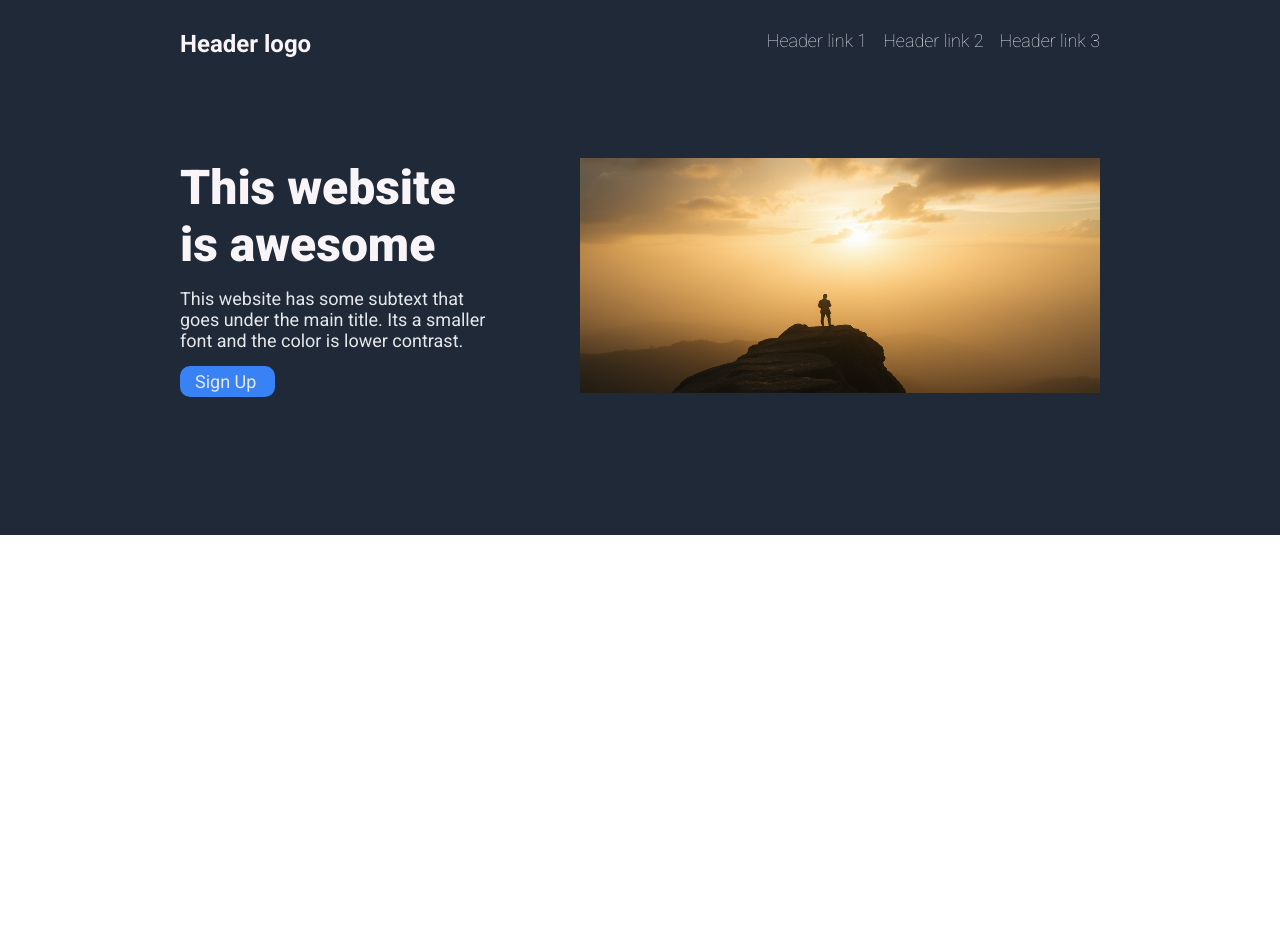
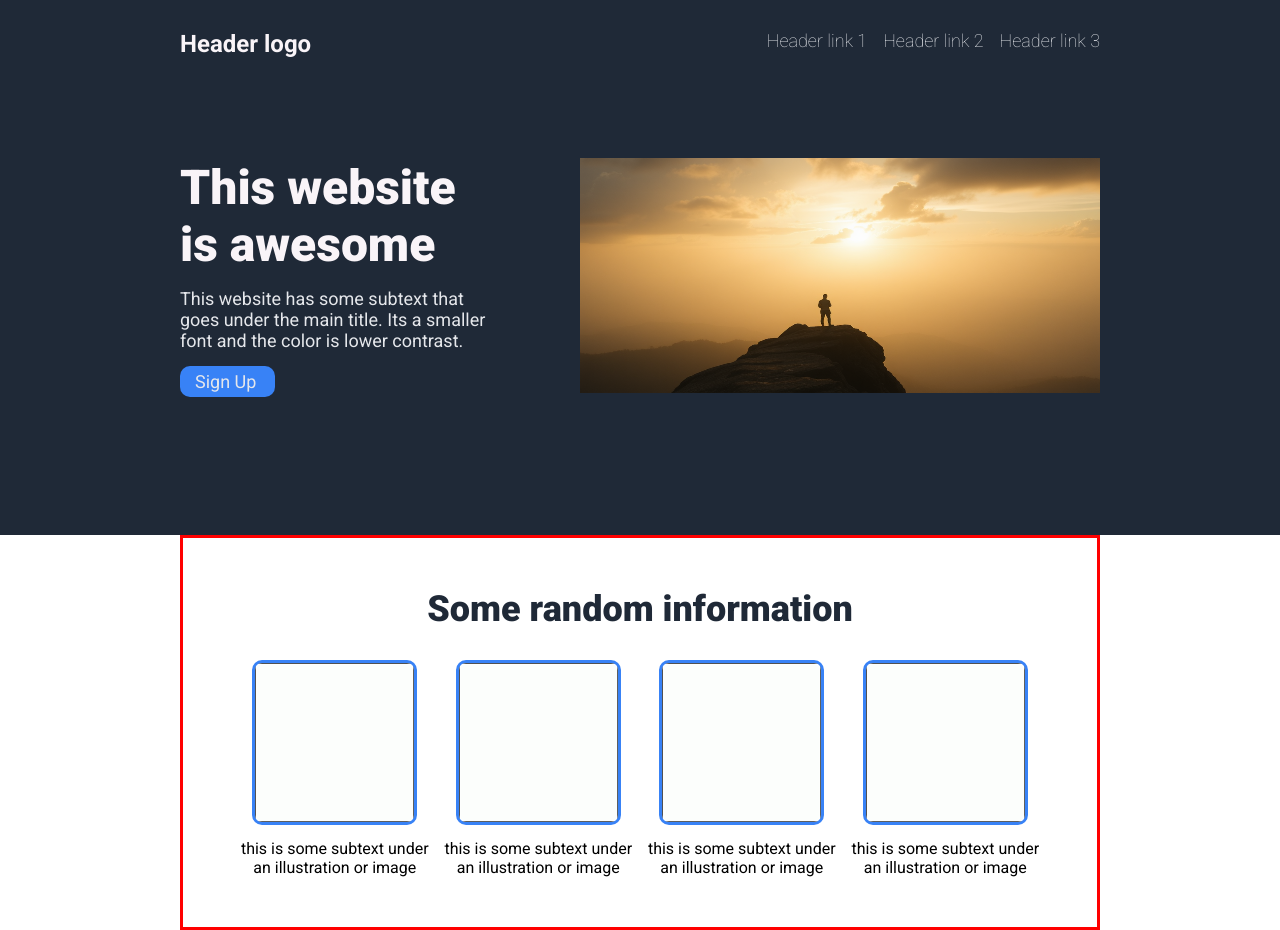
Before and after one commit to bratugues/landing-page, a plain HTML site: page index.html in a window 1280 px wide. Before the commit the page ends 800 px from the top, so only its background shows below. Drawn offline with Linux system fonts and the light colour scheme.

Commit message:
Finish random information section

```diff
--- a/css/styles2.css
+++ b/css/styles2.css
@@ -88,3 +88,44 @@ font-weight: bold;
     border-radius: 10px;
     max-width: 95px;
 }
+
+li img{
+    border: 3px solid #3882F6;
+    border-radius: 10px;
+    height: 165px;
+    width: 165px;
+}
+
+ul {
+    list-style: none;
+}
+
+.randominfo{
+    display: flex;
+    flex-direction: column;
+    justify-content: center;
+    align-items: center;
+    gap:30px;
+    padding: 50px;
+    border: 3px solid red;
+}
+
+.infotxt h2{
+    font-size: 36px;
+    font-weight: 900;
+    color: #1f2937;
+}
+.list{
+    display:flex;
+}
+
+.listitem{
+    display:flex;
+    flex-direction: column;
+    align-items: center;
+    gap:10px;
+}
+
+.listitem p{
+    text-align: center;
+}
--- a/index.html
+++ b/index.html
@@ -44,6 +44,39 @@
                 </div>
             </div>
         </header>
+
+        <main>
+            <div class="main-container">
+                <div class="randominfo">
+                    <div class="infotxt">
+                        <h2>Some random information</h2>
+                    </div>
+
+                    <div class="infolist">
+                        <ul>
+                            <div class="list">
+                                <div class="listitem">
+                                    <li><img src="./images/whitesquare.png" alt=""></li>
+                                    <p>this is some subtext under an illustration or image</p>
+                                </div>
+                                <div class="listitem">
+                                    <li><img src="./images/whitesquare.png" alt=""></li>
+                                    <p>this is some subtext under an illustration or image</p>
+                                </div>
+                                <div class="listitem">
+                                    <li><img src="./images/whitesquare.png" alt=""></li>
+                                    <p>this is some subtext under an illustration or image</p>
+                                </div>
+                                <div class="listitem">
+                                    <li><img src="./images/whitesquare.png" alt=""></li>
+                                    <p>this is some subtext under an illustration or image</p>
+                                </div>
+                            </div>
+                        </ul>
+                    </div>
+                </div>
+            </div>
+        </main>
 </body>
 
 </html>
```
Also changed, not shown: images/whitesquare.png (added).
